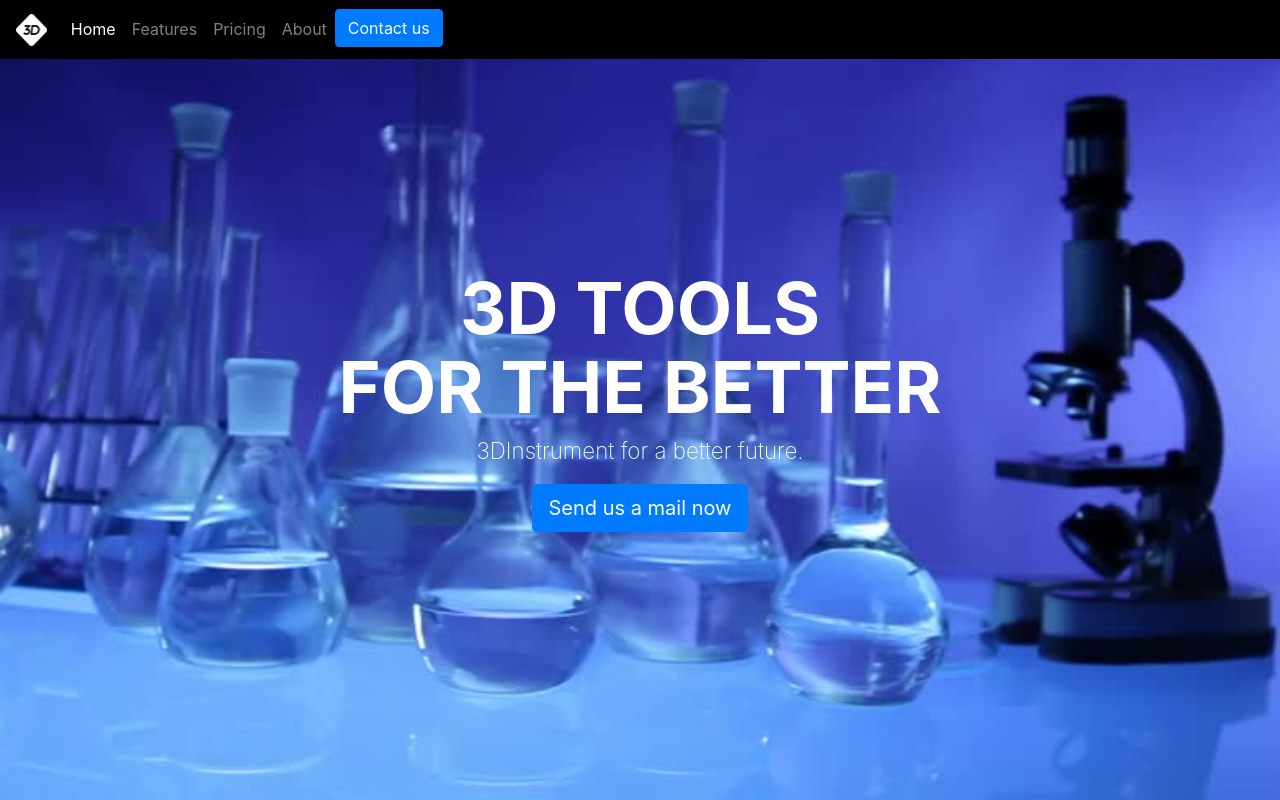
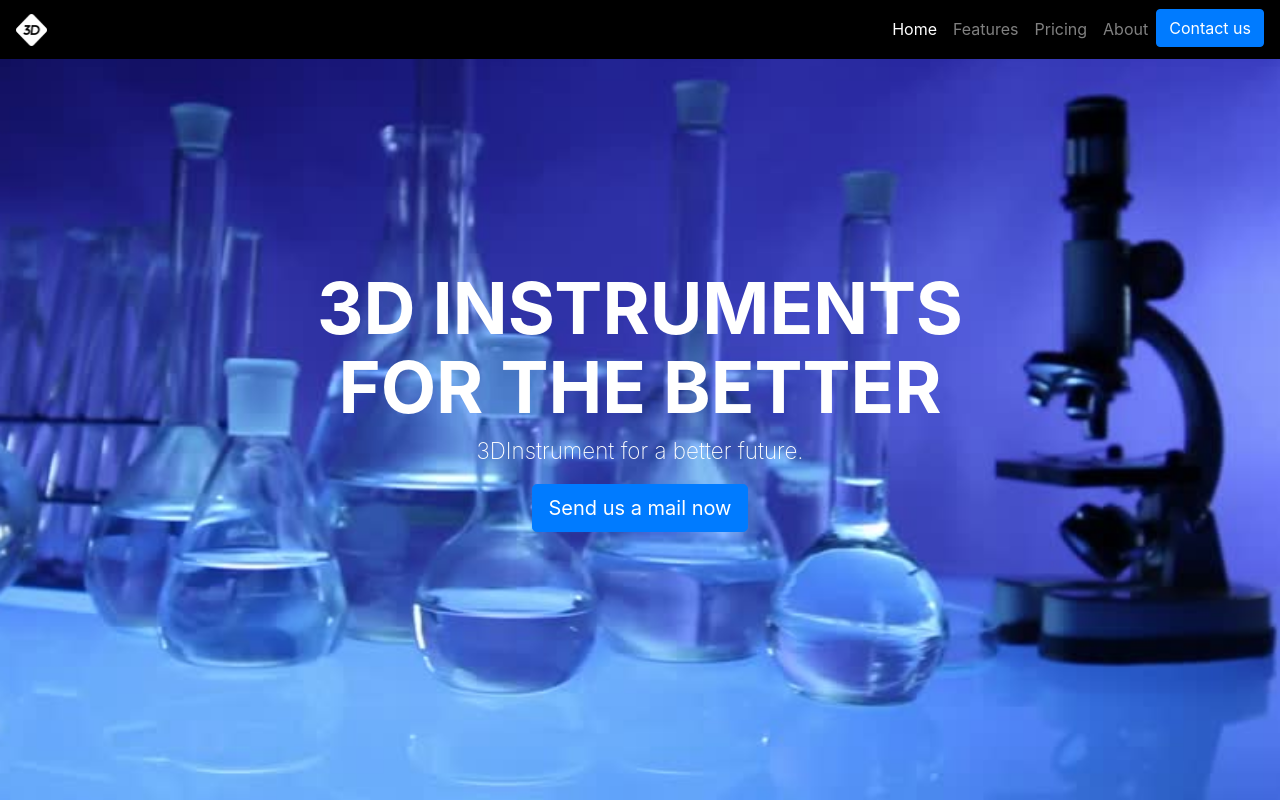
Before and after one commit to 3-instruments/3d-instruments.github.io, a plain HTML site: page index.html in a window 1280 px wide. Shown: the top 800 px of the page. Drawn offline with nearby package versions, Linux system fonts and the light colour scheme.

Commit message:
Responsive slogan + img ep3

```diff
--- a/index.html
+++ b/index.html
@@ -20,7 +20,7 @@
 			<span class="navbar-toggler-icon"></span>
 		</button>
 		<div class="collapse navbar-collapse" id="startupNavbar">
-			<ul class="navbar-nav ml-xs-auto">
+			<ul class="navbar-nav ml-sm-auto">
 			  <li class="nav-item active">
 				<a class="nav-link" href="#">Home <span class="sr-only">(current)</span></a>
 			  </li>
@@ -42,7 +42,7 @@
 
 	<div id="stage">
 		<div id="stage-caption">
-			<h1 class="display-3">3D Tools<br>For the better</h1>
+			<h1 class="display-4">3D Instruments<br>For the better</h1>
 			<p>3DInstrument for a better future.</p>
 			<a class="btn btn-lg btn-primary" href="mailto:arnaud.bauer@student.ecp.fr">Send us a mail now</a>
 		</div>
--- a/startup.css
+++ b/startup.css
@@ -119,3 +119,11 @@ img {
 		align-items : center;
 	}
 }
+
+@media screen and (min-width : 576px){
+	.display-4 {
+		font-size: 4.5rem;
+		font-weight: 300;
+		line-height: 1.1;
+	}
+}
```
